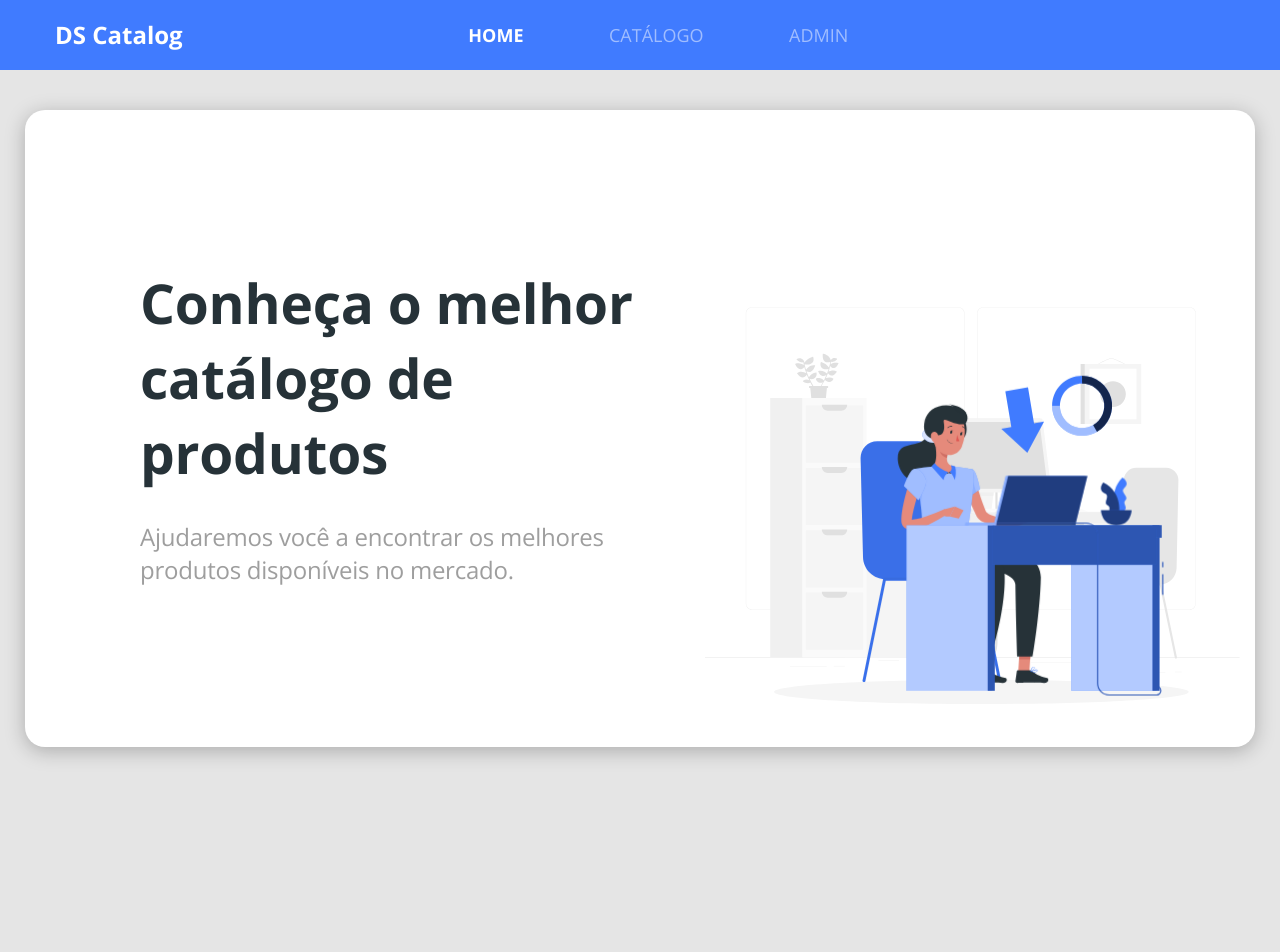
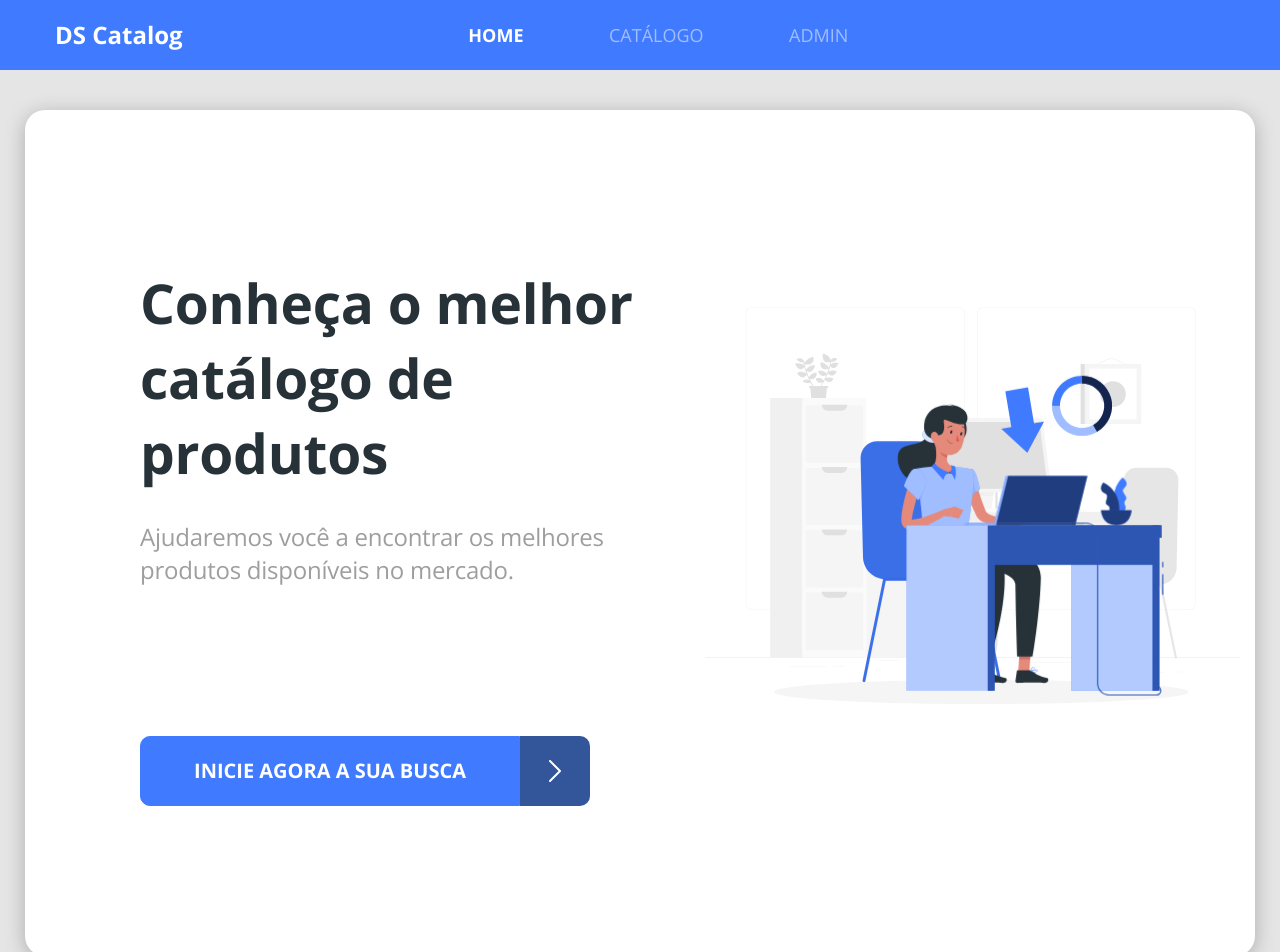
Before and after one commit to ThomasPeruch/dscatalog-bootcamp, a React (Create React App) app in the folder front-web/: page / in a window 1280 px wide. Shown: the top 952 px of the page. Before the commit the page ends 800 px from the top, so only its background shows below. Built offline with nearby package versions, Linux system fonts and the light colour scheme.

Commit message:
Home page finished

```diff
--- /dev/null
+++ b/front-web/src/core/components/Buttonicon/index.tsx
@@ -0,0 +1,23 @@
+import { type } from 'os';
+import React from 'react';
+import { ReactComponent as ArrowIcon } from '../../assets/images/arrow.svg'
+import './styles.scss';
+
+type Props={
+    text:string;
+}
+
+function ButtonIcon({text}: Props){
+    return(
+        <div className="d-flex">
+            <button className="btn btn-primary btn-icon">
+                    <h5>{text}</h5>
+            </button>
+            <div className="btn-icon-content">
+                <ArrowIcon />
+            </div>
+        </div>
+    )
+}
+
+export default ButtonIcon;
--- /dev/null
+++ b/front-web/src/core/components/Buttonicon/styles.scss
@@ -0,0 +1,15 @@
+.btn-icon{
+    height: 70px;
+    width: 380px;
+    border-radius: 10px 0 0 10px;
+    text-transform:uppercase ;
+}
+
+.btn-icon-content{
+    background-color: #33569b;
+    width: 70px;
+    border-radius: 0 10px 10px 0;
+    display: flex;
+    align-items: center;
+    justify-content: center;
+}
--- a/front-web/src/pages/Home/index.tsx
+++ b/front-web/src/pages/Home/index.tsx
@@ -1,6 +1,8 @@
 import React from 'react';
 import { ReactComponent as MainImage } from '../../core/assets/images/main-image.svg';
+import ButtonIcon from '../../core/components/Buttonicon';
 import './styles.scss';
+import { Link } from 'react-router-dom';
 
 function Home(){
     return(
@@ -11,6 +13,9 @@
                     <p className="text-subtitle">
                         Ajudaremos você a encontrar os melhores <br/>produtos disponíveis no mercado.
                     </p>
+                    <Link to="/catalog">
+                        <ButtonIcon text="inicie agora a sua busca"/>
+                    </Link>
                 </div>
                 <div className="col-6">
                     <MainImage className="main-image"/>
--- a/front-web/src/pages/Home/styles.scss
+++ b/front-web/src/pages/Home/styles.scss
@@ -10,6 +10,7 @@
     border-radius: 20px;
     padding-top: 155px;
     padding-left: 100px;
+    padding-bottom: 150px ;
 }
 
 .text-title{
@@ -24,6 +25,7 @@
     line-height: 33px;
     letter-spacing: -0.015rem;
     margin-top: 30px;
+    margin-bottom: 150px;
 }
 
 .main-image{
```
Also changed, not shown: front-web/src/core/assets/images/arrow.svg (added).
